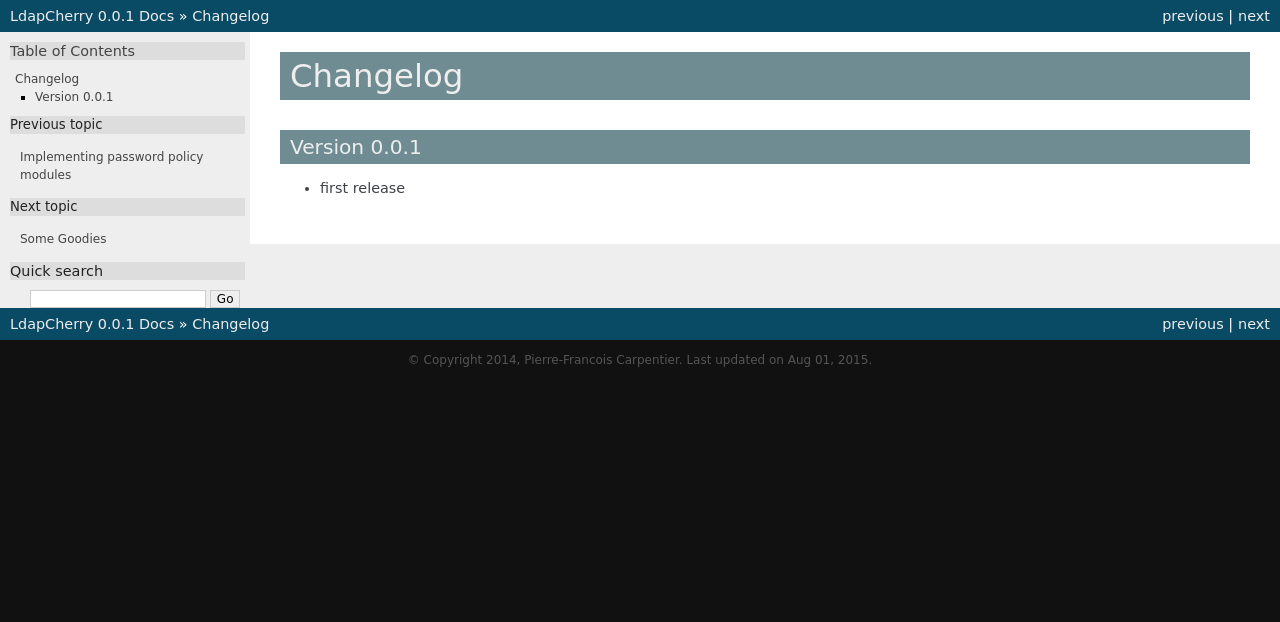
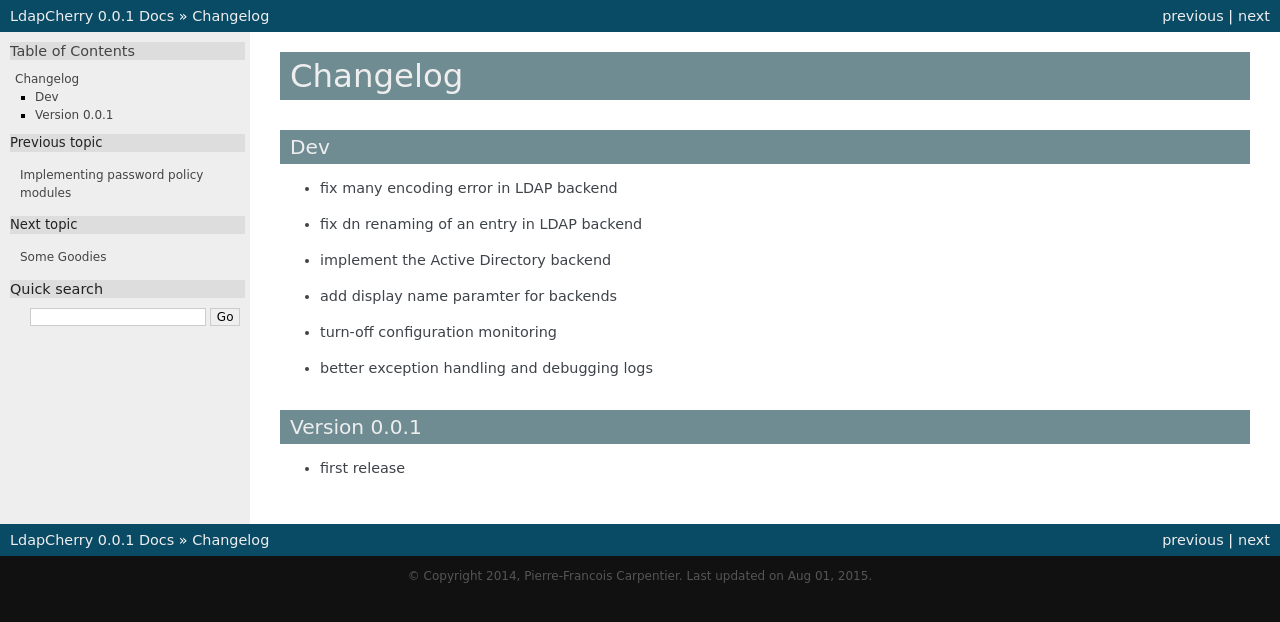
Before and after one commit to kakwa/ldapcherry, a Sphinx documentation site: the page built from docs/changelog.rst, in a window 1280 px wide. Shown: the top 622 px of the page. Built offline with Sphinx 7.4.7, drawn with Linux system fonts in a browser that asks for light colours.

Commit message:
ChangeLog at root of repo + log of current devs.

```diff
--- /dev/null
+++ b/ChangeLog.rst
@@ -0,0 +1,14 @@
+Dev
+***
+
+* fix many encoding error in LDAP backend
+* fix dn renaming of an entry in LDAP backend
+* implement the Active Directory backend
+* add display name paramter for backends
+* turn-off configuration monitoring
+* better exception handling and debugging logs
+
+Version 0.0.1
+*************
+
+* first release
--- a/docs/changelog.rst
+++ b/docs/changelog.rst
@@ -1,7 +1,4 @@
 Changelog
 =========
 
-Version 0.0.1
-*************
-
-* first release
+.. include:: ../ChangeLog.rst
```
